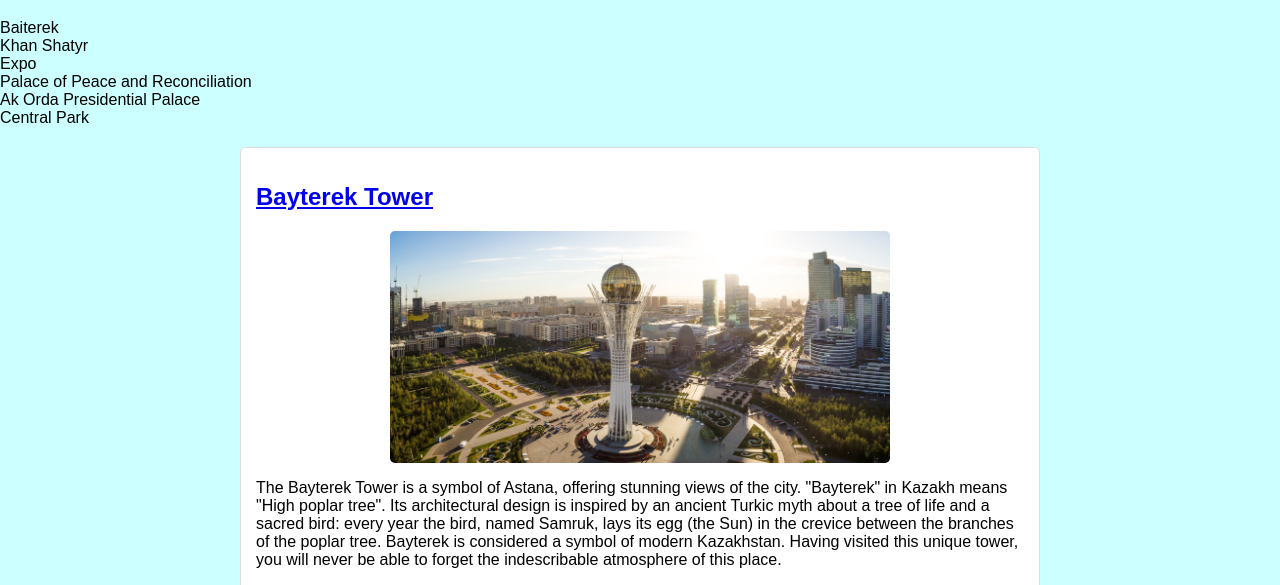
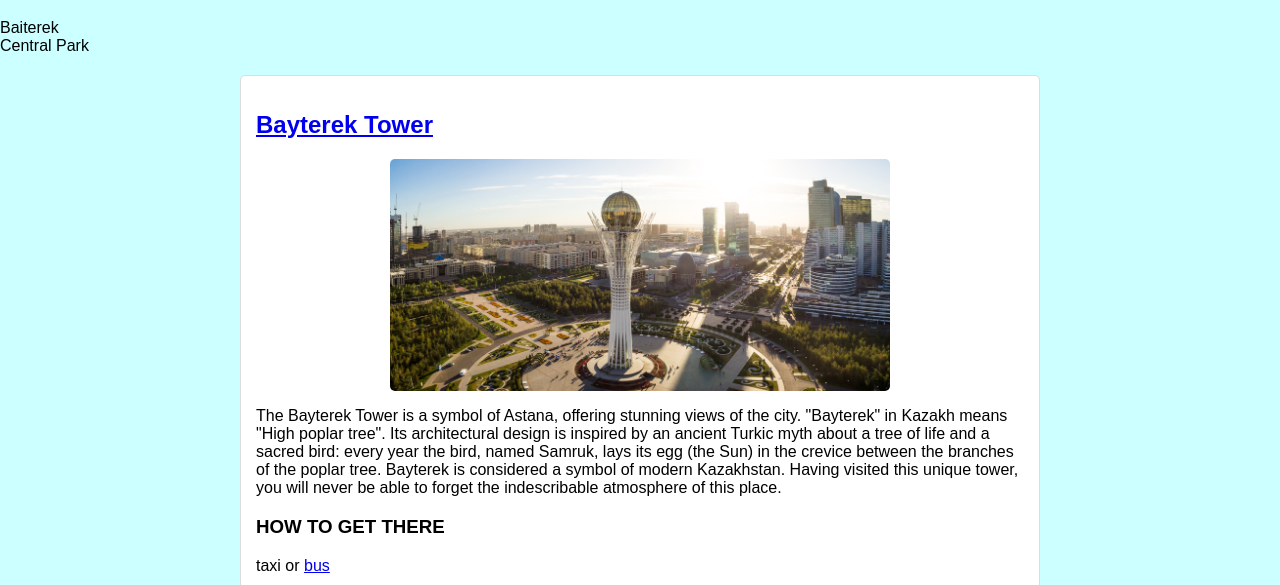
Before and after one commit to satina506/sights, a plain HTML site: page index.html in a window 1280 px wide. Shown: the part 207-792 px from the top of the page. Drawn offline with Linux system fonts and the light colour scheme.

Commit message:
Update index.html

```diff
--- a/index.html
+++ b/index.html
@@ -24,14 +24,6 @@ background-color:#CCFFFF;
 
 <h1> Navigation </h1>
 <table> Baiterek </table>
-
-   <table> Khan Shatyr </table>
-   <table> Expo </table>
-
-   <table> Palace of Peace and Reconciliation </table>
-
-   <table> Ak Orda Presidential Palace </table>
-
    <table> Central Park </table>
 
 <main>
```
